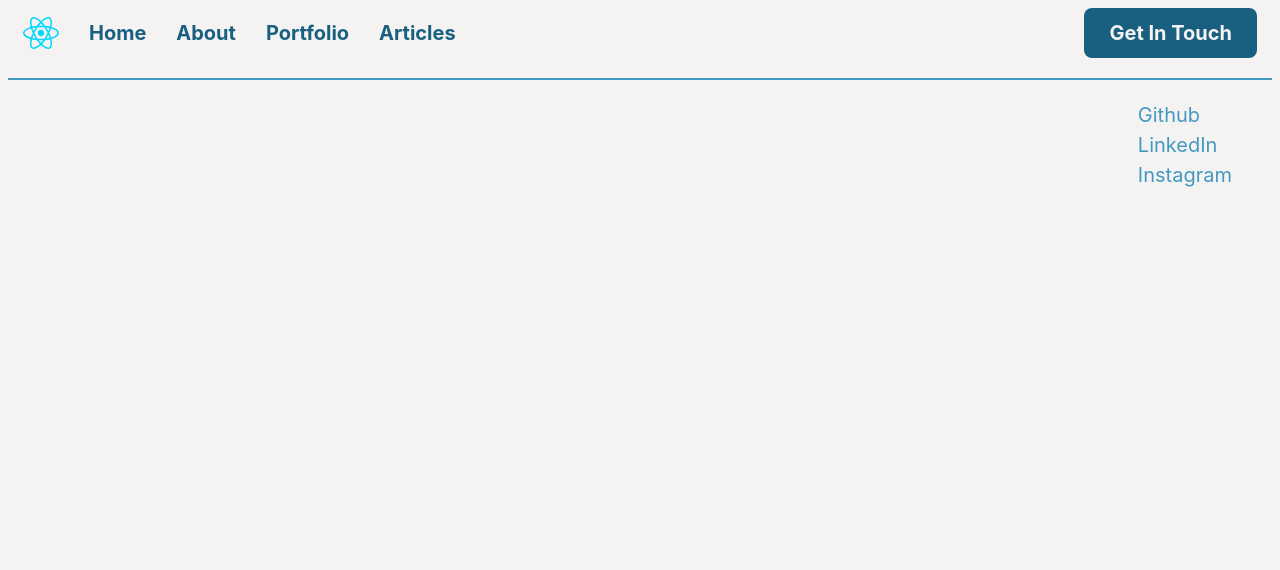
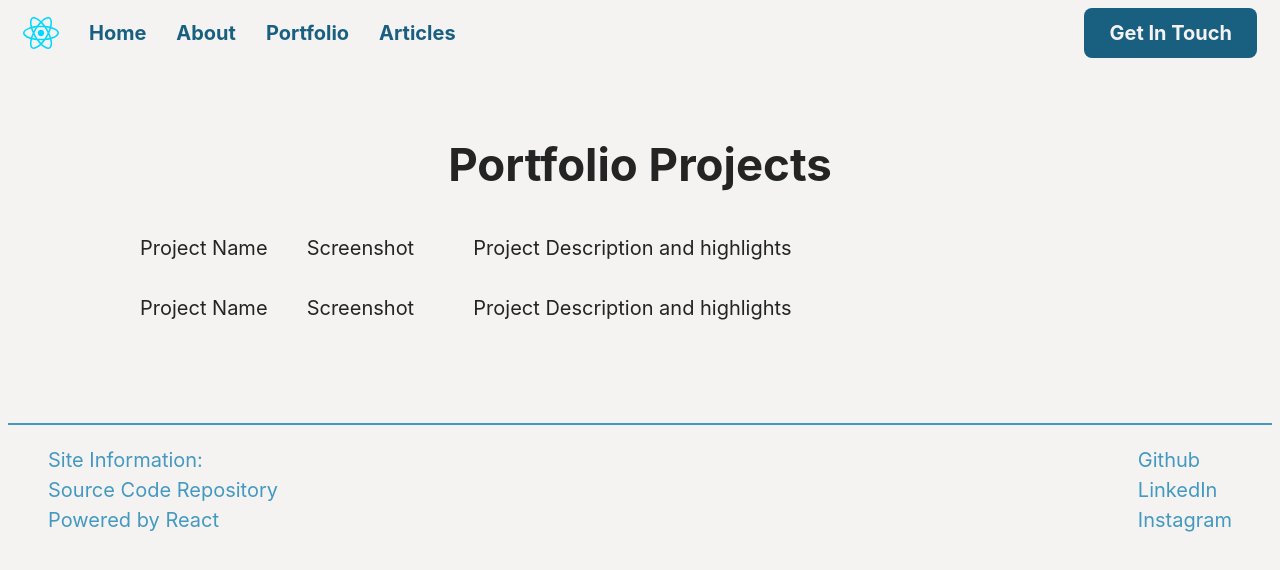
Before and after one commit to Aranaris/vye, a React (Vite) app in the folder frontend/: page /projects in a window 1280 px wide. Shown: the top 570 px of the page. Built offline with nearby package versions, Linux system fonts and the light colour scheme.

Commit message:
adding project/portfolio template

```diff
--- a/frontend/src/components/Footer.tsx
+++ b/frontend/src/components/Footer.tsx
@@ -3,6 +3,11 @@ import '../styles/Footer.css';
 function Footer() {
 	return (
 		<section className='Footer'>
+			<section className='site-info'>
+				<div>Site Information:</div>
+				<div>Source Code Repository</div>
+				<div>Powered by React</div>
+			</section>
 			<section className='social-media-container'>
 				<div>Github</div>
 				<div>LinkedIn</div>
--- /dev/null
+++ b/frontend/src/components/Projects.tsx
@@ -0,0 +1,19 @@
+import '../styles/Projects.css';
+
+function Projects() {
+	return (
+		<section className='Projects'>
+			<header className='section-header'>Portfolio Projects</header>
+			<section className='project-container'>
+				<div>Project Name</div>
+				<div>Screenshot</div>
+				<div>Project Description and highlights</div>
+				<div>Project Name</div>
+				<div>Screenshot</div>
+				<div>Project Description and highlights</div>
+			</section>
+		</section>
+	);
+}
+
+export default Projects;
--- a/frontend/src/components/RouteSwitch.tsx
+++ b/frontend/src/components/RouteSwitch.tsx
@@ -3,6 +3,7 @@ import logo from '../assets/react.svg';
 import Home from './Home';
 import About from './About';
 import Footer from './Footer';
+import Projects from './Projects';
 
 
 function RouteSwitch() {
@@ -19,6 +20,7 @@ function RouteSwitch() {
 			<Routes>
 				<Route path='/' element={<Home />}/>
 				<Route path='/about/' element={<About />}/>
+				<Route path='/projects/' element={<Projects />}/>
 			</Routes>
 			<Footer />
 		</BrowserRouter>
--- a/frontend/src/styles/About.css
+++ b/frontend/src/styles/About.css
@@ -3,18 +3,9 @@
 	flex-direction: column;
 	align-items: center;
 	justify-content: center;
-	gap: 10px;
+	gap: 40px;
 	padding-top: 3em;
     padding-bottom: 4em;
-}
-
-.section-header {
-    margin: 0 0 0.6em;
-    color: inherit;
-    font-weight: 500;
-    text-rendering: optimizelegibility;
-    font-size: clamp(1.8em,calc(1em + 2.4vw),2em);
-    line-height: 1.2;
 }
 
 p {
--- a/frontend/src/styles/Footer.css
+++ b/frontend/src/styles/Footer.css
@@ -4,6 +4,11 @@
 	color-scheme: light dark;
 	border-top: 2px solid #F4F3F2;
 	padding: 1em 2em;
+}
+
+.site-info {
+	display: flex;
+	flex-direction: column;
 }
 
 .social-media-container {
--- a/frontend/src/styles/Home.css
+++ b/frontend/src/styles/Home.css
@@ -3,18 +3,9 @@
 	flex-direction: column;
 	align-items: center;
 	justify-content: center;
-	gap: 20px;
+	gap: 40px;
 	padding-top: 3em;
     padding-bottom: 4em;
-}
-
-.section-header {
-    margin: 0 0 0.6em;
-    color: inherit;
-    font-weight: 900;
-    text-rendering: optimizelegibility;
-    font-size: clamp(1.8em,calc(1em + 2.4vw),3em);
-    line-height: 1.2;
 }
 
 .personal-intro {
--- /dev/null
+++ b/frontend/src/styles/Projects.css
@@ -0,0 +1,23 @@
+.Projects {
+	padding-top: 3em;
+    padding-bottom: 4em;
+}
+
+.Projects .section-header {
+	text-align: center;
+	margin-bottom: 40px;
+}
+
+.project-container {
+	display: grid;
+	grid-template-columns: 1fr 1fr 4fr;
+	row-gap: 30px;
+	margin: auto;
+}
+
+
+@media only screen and (width > 960px) {
+	.project-container {
+		max-width: 50em!important;
+	}
+}
--- a/frontend/src/styles/index.css
+++ b/frontend/src/styles/index.css
@@ -71,6 +71,14 @@ button:focus, button:focus-visible {
 	display: inline-block;
  }
 
+ .section-header {
+    color: inherit;
+    font-weight: 700;
+    text-rendering: optimizelegibility;
+    font-size: clamp(1.5em,calc(1em + 2vw),2.4em);
+    line-height: 1.2;
+}
+
 @media (prefers-color-scheme: light) {
   :root {
     color: #242424;
```
